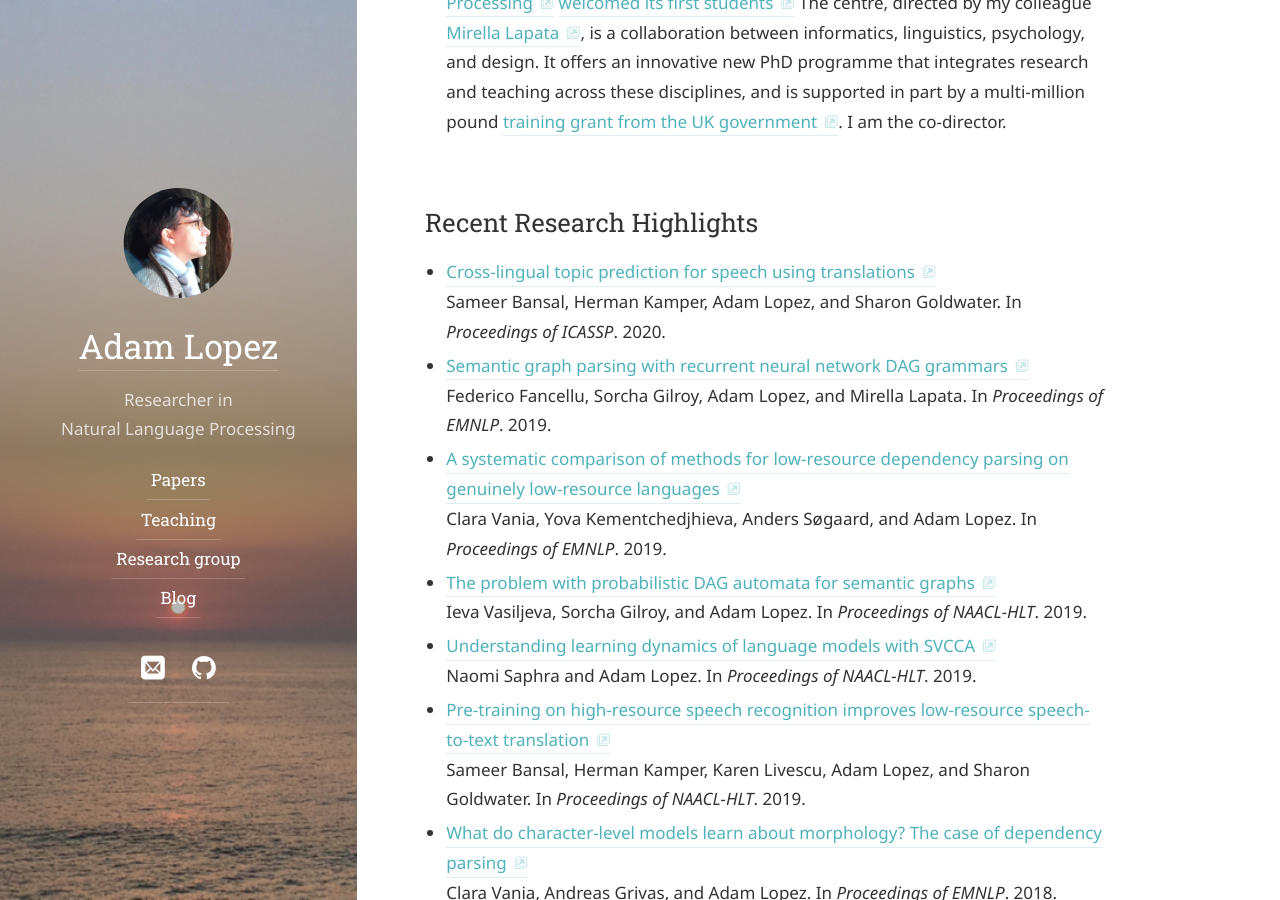
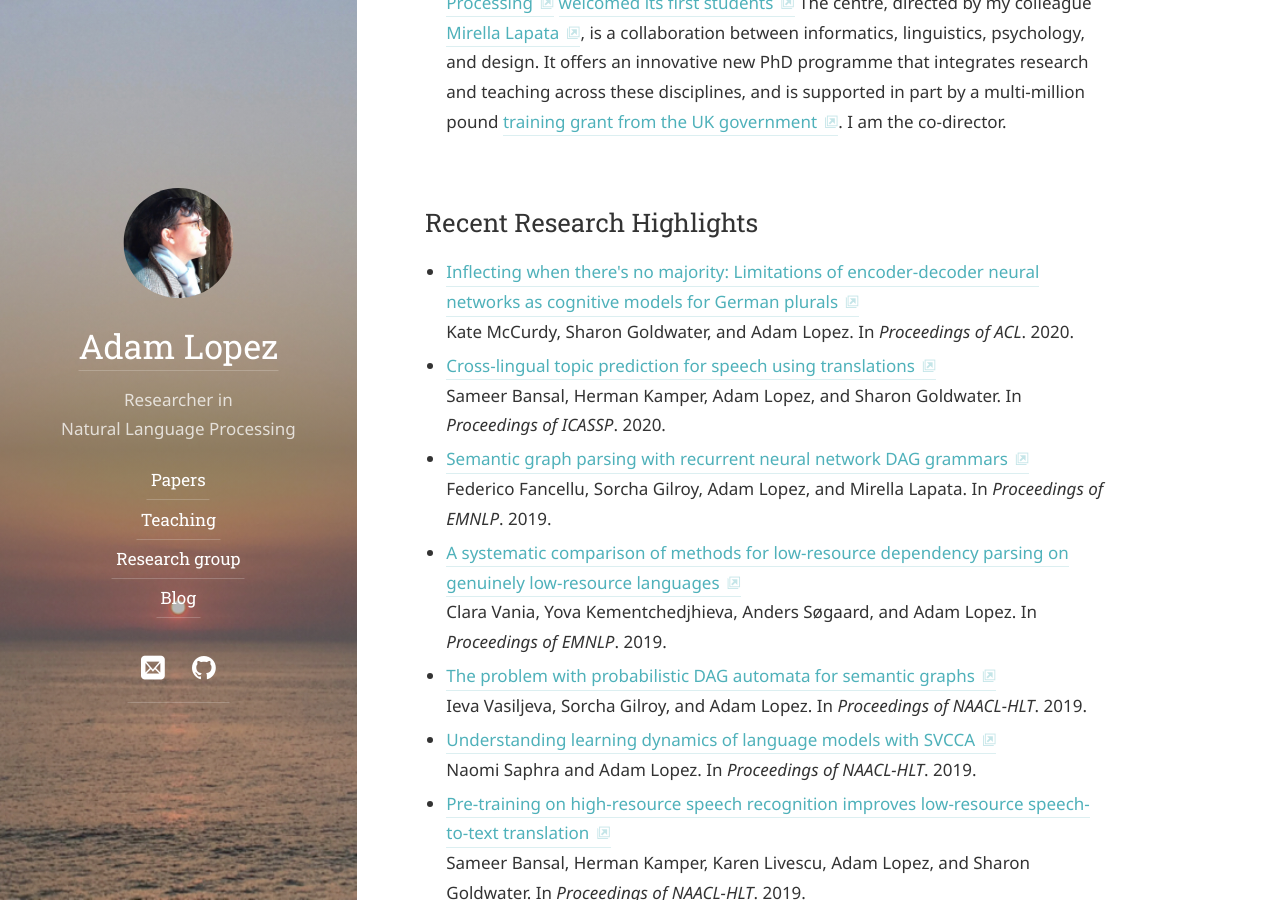
Before and after one commit to alopez/alopez.github.com, a Jekyll site: the page built from index.md, in a window 1280 px wide and 900 px high, scrolled down 1079 px. Built offline with Jekyll 4.4.1, drawn with Linux system fonts in a browser that asks for light colours; some web fonts are replaced.

Commit message:
Add ACL paper

```diff
--- a/_data/papers.yml
+++ b/_data/papers.yml
@@ -1,4 +1,13 @@
 papers:
+  - layout: paper
+    paper-type: inproceedings
+    year: 2020
+    title: "Inflecting when there's no majority: Limitations of encoder-decoder neural networks as cognitive models for German plurals"
+    authors: "Kate McCurdy, Sharon Goldwater, and Adam Lopez"
+    booktitle: "Proceedings of ACL"
+    venue: conference
+    selected: yes
+    doc-url: https://arxiv.org/abs/2005.08826
   - layout: paper
     paper-type: inproceedings
     year: 2020
```
